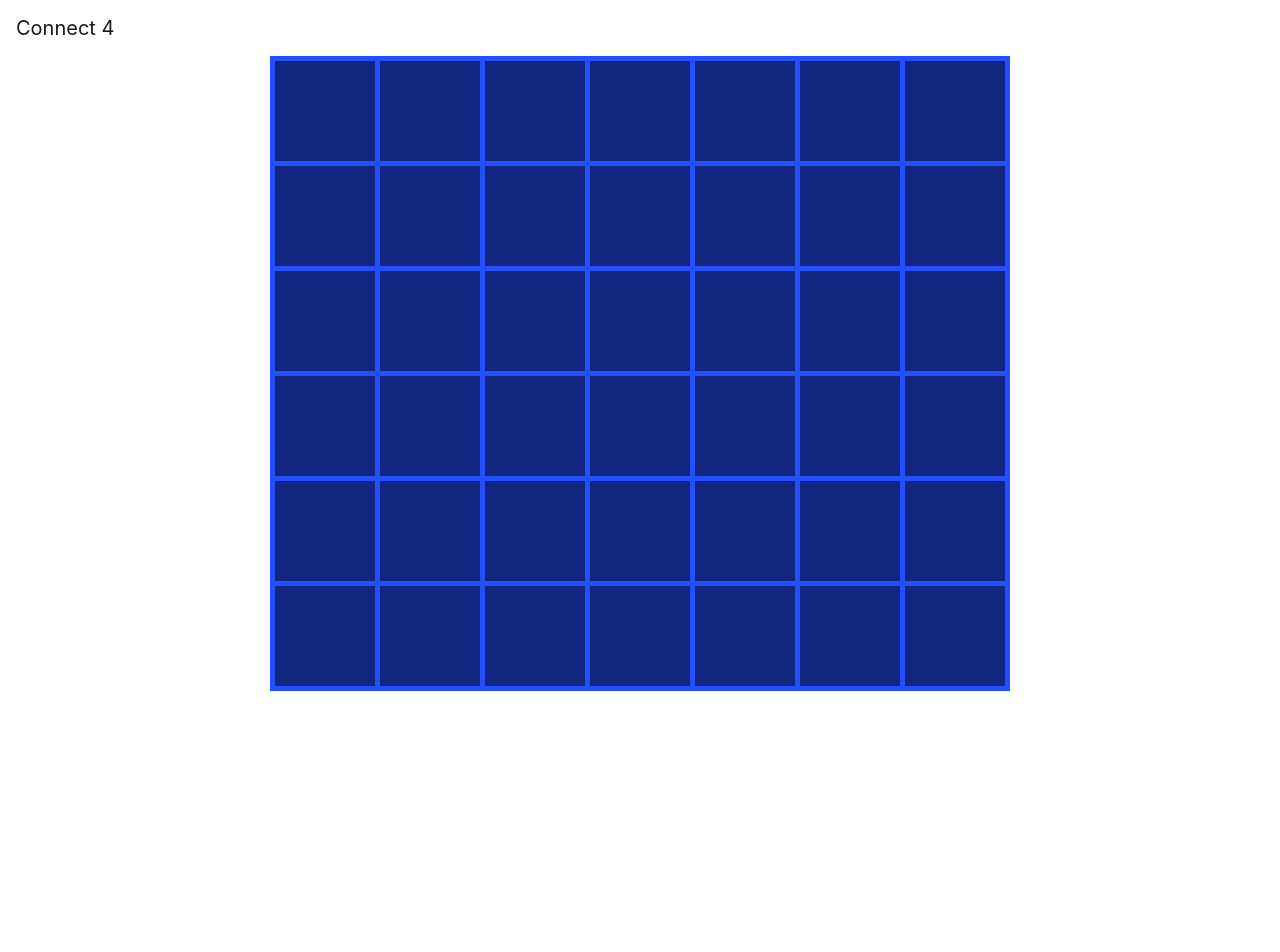
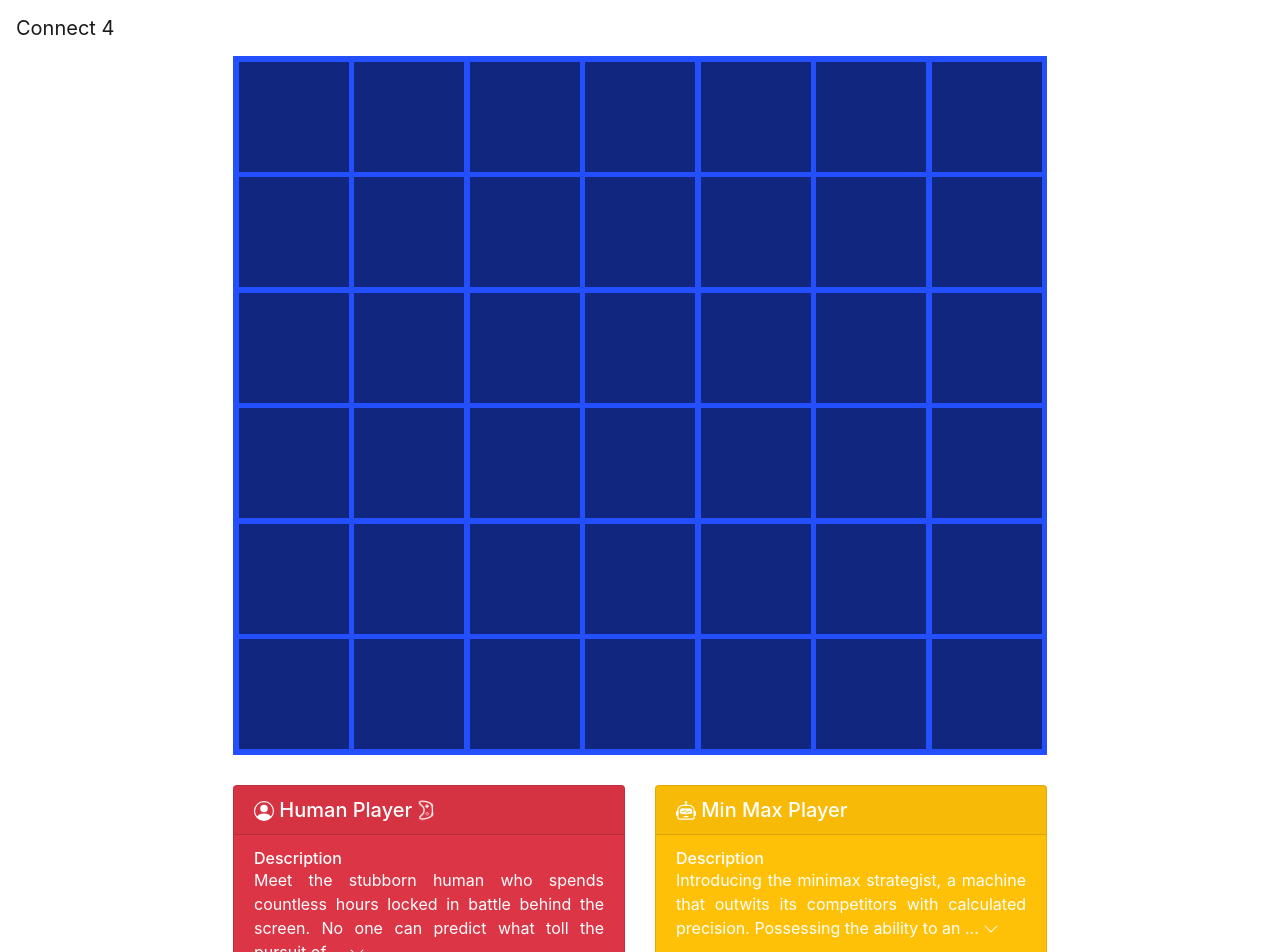
Before and after one commit to XavyShmore/C4_react, a React (Create React App) app: page / in a window 1280 px wide. Shown: the top 952 px of the page. Before the commit the page ends 800 px from the top, so only its background shows below. Built offline with nearby package versions, Linux system fonts and the light colour scheme.

Commit message:
Day work

```diff
--- a/package.json
+++ b/package.json
@@ -10,6 +10,7 @@
     "bootstrap": "^5.2.3",
     "react": "^18.2.0",
     "react-bootstrap": "^2.7.0",
+    "react-bootstrap-icons": "^1.10.2",
     "react-dom": "^18.2.0",
     "react-scripts": "5.0.1",
     "web-vitals": "^2.1.4"
--- a/src/C4Engine.js
+++ b/src/C4Engine.js
@@ -11,16 +11,19 @@ export class Game {
 
         fullColumns() {
             let fullColumnsLst = [];
-            this.board[0].forEach((column, i) => {
-                for (const caseValue of column) {
-                    if (!caseValue) return;
+
+            for (let i = 0; i < 7; i++) {
+                if (this.board[0][i][0]) {
+                    fullColumnsLst.push(i);
                 }
-                fullColumnsLst.push(i);
-            });
+            }
 
             return fullColumnsLst;
         }
     }
+
+    moveHistory = []
+
     constructor(gameState = 0, safe = false) { // is safe if gamestate as been produced by the gameEngine
         if (gameState === 0) { //if no board is passed create a new game
             for (let i = 0; i < this.gameState.gameDimention[0]; i++) {
@@ -58,8 +61,16 @@ export class Game {
 
     //returns the lower available spot in the column
     dropPosition(column) {
-        var returnValue = 5;
-        //console.log(column, this.gameState.board[0]);
+
+        for (let i = 5; i>=0; i--){
+            if(!this.gameState.board[0][column][i]){
+                return i;
+            }
+        }
+        return -1;
+
+        /*
+        let returnValue = 5;
         this.gameState.board[0][column].every((spot, index) => {
             if (spot) {
                 returnValue = index - 1;
@@ -67,22 +78,24 @@ export class Game {
             }
             return true;
         });
-        return returnValue;
+        return returnValue;*/
     }
+
     play(isFirstPlayer, columnIndex, safe = false) { // Add the play to the game board and returns the height played
 
-        const gs = this.gameState;
         const height = this.dropPosition(columnIndex);
 
-
         if (!safe) {
-            if (isFirstPlayer !== gs.isFirstPlayerTurn()) throw Error("Not this player turn");//Error if wrong player tries to play
+            if (isFirstPlayer !== this.gameState.isFirstPlayerTurn()) throw Error("Not this player turn");//Error if wrong player tries to play
             if (height < 0) throw Error("Column full"); //Error if the column the player tris to play in is full
         }
 
-        gs.board[0][columnIndex][height] = true;
-        gs.board[isFirstPlayer ? 1 : 2][columnIndex][height] = true;
-        gs.movePlayed++;
+        const playerIndex = isFirstPlayer ? 1 : 2;
+
+        this.gameState.board[0][columnIndex][height] = true;
+        this.gameState.board[playerIndex][columnIndex][height] = true;
+        this.gameState.movePlayed++;
+        this.moveHistory.push(columnIndex);
         this.checkWinner();
     }
     //Returns 0 if games continues, 1 if player 1 win, 2 if player 2 win and 3 if draw
@@ -95,16 +108,13 @@ export class Game {
             function checkLine(x, y, pIn) {
 
                 function detectLine(pX, pY, vector, pI = pIn) {
-                    function isOutOfBound(x, y) {
-                        return x < 0 || y < 0 || x >= 7 || y >= 6;
-                    }
 
                     let count = 0;
                     while (board[pI][pX][pY]) {
                         pX += vector[0];
                         pY += vector[1];
                         count++;
-                        if (isOutOfBound(pX, pY)) return count;
+                        if (pX < 0 || pX >= 7 || pY >= 6) return count;
                     }
                     return count;
                 }
@@ -134,7 +144,7 @@ export class Game {
         }
 
         for (let i = 1; i < 3; i++) {
-            let playerResult = checkPlayer(i);
+            const playerResult = checkPlayer(i);
             if (playerResult[0]) {
                 this.gameState.state = i;
                 this.gameState.winningStreak = playerResult[1];
@@ -147,6 +157,28 @@ export class Game {
             return 3; // draw
         }
         return 0; // The game continues
+    }
+
+    undo() {
+        const lastmove = this.moveHistory.pop();
+
+        //verify there is a valid last move
+        if (lastmove === undefined) {
+            throw Error("No moves recorded yet")
+        }
+
+        //decrement the move count
+        this.gameState.movePlayed--;
+
+        //reset the board
+        const rowIndex = this.dropPosition(lastmove) + 1;
+        for (let i = 0; i < 3; i++) {
+            this.gameState.board[i][lastmove][rowIndex] = false;
+        }
+
+        //reset endgame stats in case the game was finished
+        this.gameState.state = 0;
+        this.gameState.winningStreak = [];
     }
 
     // Create a copy of a game state
--- a/src/components/Board.js
+++ b/src/components/Board.js
@@ -35,7 +35,7 @@ class Column extends React.Component {
             "dropSpot" +
             (this.props.columnGameState[1][y] ? " p1token" : "") +
             (this.props.columnGameState[2][y] ? " p2token" : "") +
-            (this.state.highlight && y == this.props.dropSpot ? " highlight" : "") +
+            (this.state.highlight && y === this.props.dropSpot ? " highlight" : "") +
             (this.state.pop[y] ? " connect4" : "")
         )
         return (<div className={styleClass} key={y} ></div>)
--- a/src/components/Game.js
+++ b/src/components/Game.js
@@ -1,13 +1,14 @@
 import React from "react";
 import { Game as C4Engine } from "../C4Engine";
-import {humanPlayer, randomPlayer, minMaxPlayer} from "../playerCode";
+import { humanPlayer, randomPlayer, minMaxPlayer } from "../playerCode";
 
 import "./game.css"
 
 import Board from "./Board";
+import PlayerCards from "./PlayerCards";
 
-class Game extends React.Component{
-    constructor(props){
+class Game extends React.Component {
+    constructor(props) {
         super(props);
 
         let engine = new C4Engine();
@@ -18,10 +19,10 @@ class Game extends React.Component{
         }
     }
 
-    play(column){
+    play(column) {
 
         // if the game is done dont allow players to play
-        if(this.state.gameState.state !== 0){
+        if (this.state.gameState.state !== 0) {
             return;
         }
 
@@ -35,21 +36,21 @@ class Game extends React.Component{
         });
     }
 
-    handleColumnClick(column){
+    handleColumnClick(column) {
 
         // if the game is done dont allow players to play
-        if(this.state.gameState.state !== 0){
+        if (this.state.gameState.state !== 0) {
             return;
         }
 
-        let playerIndex = this.state.gameState.isFirstPlayerTurn()?0:1;
+        let playerIndex = this.state.gameState.isFirstPlayerTurn() ? 0 : 1;
 
         let columnToPlay;
 
-        if (this.state.players[playerIndex].callON === "click"){
-            if(this.state.players[playerIndex].needUserInput){
+        if (this.state.players[playerIndex].callON === "click") {
+            if (this.state.players[playerIndex].needUserInput) {
                 columnToPlay = this.state.players[playerIndex].onUserInput(column, this.state.gameState);
-            }else{
+            } else {
                 columnToPlay = this.state.players[playerIndex].play(this.state.gameState);
             }
         }
@@ -57,15 +58,15 @@ class Game extends React.Component{
         this.play(columnToPlay);
     }
 
-    render(){
-        return(
+    render() {
+        return (
             <div id="game">
                 <div className="game-container">
                     <div className="board-container">
                         <Board gameState={this.state.gameState} handleColumnClick={(i) => this.handleColumnClick(i)} />
                     </div>
+                    <PlayerCards players={this.state.players} gameState={this.state.gameState}></PlayerCards>
                 </div>
-
             </div>
         )
     }
--- /dev/null
+++ b/src/components/PlayerCards.js
@@ -0,0 +1,103 @@
+import React from "react";
+import { Row, Card, Col } from "react-bootstrap";
+
+import { ChevronUp, ChevronDown, Robot, PersonCircle, FlagFill, Controller, Cpu } from "react-bootstrap-icons";
+
+class Description extends React.Component {
+    constructor(props) {
+        super(props);
+        this.state = {
+            collapsed: true
+        }
+    }
+
+    toggleCollapsed() {
+        this.setState({
+            collapsed: !this.state.collapsed
+        });
+    }
+
+    collapsed() {
+        return (
+            <div className="DescriptionText">
+                <Card.Text className="DescriptionText">{this.props.text.slice(0, 130)} ...  </Card.Text>
+                <ChevronDown className="chevron" onClick={() => this.toggleCollapsed()}></ChevronDown>
+            </div>
+
+        )
+    }
+    expand() {
+        return (
+            <div className="DescriptionText"><Card.Text>{this.props.text}   </Card.Text>
+                <ChevronUp className="chevron" onClick={() => this.toggleCollapsed()}></ChevronUp></div>
+
+        )
+
+    }
+
+    render() {
+        return (
+            this.state.collapsed ? this.collapsed() : this.expand()
+        )
+    }
+}
+
+function userIcon(isHuman) {
+    return isHuman ? <PersonCircle /> : <Robot />;
+}
+function winIcon(isWinning) {
+    <div className={"stateIco " + isWinning ? "winIco" : "loseIco"}>
+        <FlagFill></FlagFill>
+    </div>
+}
+function drawIcon() {
+    return (
+        <div className="stateIco">
+            <FlagFill></FlagFill>
+        </div>
+    )
+}
+function isPlayingIcon(isHuman) {
+    return (
+        <span className="stateIco rotateIco">
+            {isHuman?<Controller></Controller>:<Cpu/>}
+        </span>
+    )
+}
+
+function stateIcon(state, isPlayer1, isPlaying, isHuman) {
+    if (state === 1) {
+        return winIcon(isPlayer1);
+    } else if (state === 2) {
+        return !winIcon(isPlayer1);
+    } else if (state === 3) {
+        return drawIcon();
+    } else if (isPlaying) {
+        return isPlayingIcon(isHuman);
+    }
+}
+
+function PlayerCard(props) {
+    return (
+        <Col xs={6}>
+            <Card text="white" bg={props.index === 0 ? "danger" : "warning"}>
+                <Card.Header as="h5">{userIcon(props.playerObject.isHuman)}  {props.playerObject.name} {stateIcon(props.gameState.state, props.index===0?true:false, props.gameState.isFirstPlayerTurn() === (props.index===0?true:false), props.playerObject.isHuman)}</Card.Header>
+                <Card.Body>
+                    <Card.Subtitle>Description</Card.Subtitle>
+                    <Description text={props.playerObject.description}></Description>
+                </Card.Body>
+            </Card>
+        </Col>
+    )
+}
+
+function PlayerCards(props) {
+    return (
+        <Row className="player-card">
+            <PlayerCard index={0} playerObject={props.players[0]} gameState={props.gameState}/>
+            <PlayerCard index={1} playerObject={props.players[1]} gameState={props.gameState}/>
+        </Row>
+    )
+}
+
+export default PlayerCards;
--- a/src/components/game.css
+++ b/src/components/game.css
@@ -1,5 +1,5 @@
 :root{
-    --cellSize: 100px;
+    --cellSize: 110px;
 }
 
 #game{
@@ -8,6 +8,7 @@
 
 .game-container{
     display: inline-block;
+    width:calc(var(--cellSize)*7 + var(--cellSize)*0.4)
 }
 
 .board-container {
@@ -20,6 +21,15 @@
     display: inline-grid;
     grid-template-columns: auto auto auto auto auto auto auto;
     gap: calc(var(--cellSize)/20);
+}
+
+.player-card{
+    text-align: left;
+    margin-top: 30px;
+}
+
+.card-text{
+    display: inline;
 }
 
 .stackColumn {
@@ -59,6 +69,32 @@
     }
 }
 
+/*Cards styles*/
+.DescriptionText{
+    text-align: justify;
+}
+.stateIco{
+    text-align:right;
+}
+.rotateIco{
+    display: inline-block;
+    animation: rotateIco 1.3s infinite cubic-bezier(0.56, 0, 0.12, 1);
+}
+@keyframes rotateIco{
+    from{
+        transform: rotate(0deg);
+    }
+    to{
+        transform: rotate(359deg);
+    }
+}
+.winIco{
+
+}
+.loseIco{
+
+}
+
 
 /*Settings pannel*/
 #overlay {
--- a/src/playerCode.js
+++ b/src/playerCode.js
@@ -6,6 +6,8 @@ class basicPlayer {
         this.name = "Basic Player"
         this.needUserInput = false; // if true play() need the column
         this.callON = "click"; //click or play
+        this.isHuman = false;
+        this.description = "Basic player with no feature implemented."
     }
 
     //for automated play
@@ -24,8 +26,9 @@ class basicPlayer {
 export class randomPlayer extends basicPlayer {
     constructor(wait = true) {
         super();
-        this.name = "Random Player"
+        this.name = "Random Player";
         this.callON = !wait ? "play" : "click";
+        this.description = "They say that this player's moves are completely random, yet somehow, they always seem to come out on top? With an unconventional strategy, luck, this legendary player always keeps their opponents guessing. Will you be able to beat him?";
     }
 
     play(gameState) {
@@ -44,7 +47,6 @@ export class randomPlayer extends basicPlayer {
                 validNumberFound = true;
             }
         }
-
         return numberFound;
     }
 
@@ -55,6 +57,8 @@ export class humanPlayer extends basicPlayer {
         super();
         this.name = name;
         this.needUserInput = true;
+        this.isHuman = true;
+        this.description = "Meet the stubborn human who spends countless hours locked in battle behind the screen. No one can predict what toll the pursuit of defeating a machine will take on them. Will it be neck pain, dry eyes, or perhaps headaches? The cost of their dedication is yet to be seen, but one thing is certain - they are determined to emerge victorious.";
     }
 
     onUserInput(column, gameState) {
@@ -72,6 +76,8 @@ export class minMaxPlayer extends basicPlayer {
         this.name = "Min Max Player";
         this.callON = !wait ? "play" : "click";
 
+        this.description = "Introducing the minimax strategist, a machine that outwits its competitors with calculated precision. Possessing the ability to analyze thousands of outcomes in mere seconds, it consistently stays several moves ahead. Despite its advanced technology, there are moments when even this machine must take a pause to weigh every possible option before making its next play. With a calculated mind, comes a tendency towards perfectionism. In the rare instance where it may face defeat, this machine may become temperamental and choose to trow the game rather than trying for as long as possible."
+
         this.lookup = new Map();
     }
 
@@ -80,7 +86,7 @@ export class minMaxPlayer extends basicPlayer {
         var minMaxCall = 0;
 
         //player 1 maximise, player 2 minimize
-        function minMax(gameState, isMaximising, maxDepth = 4, depth = 0, randomize = false) {
+        function minMax(gameEngine, isMaximising, maxDepth = 4, depth = 0, randomize = false) {
             minMaxCall++;
 
             let result = [];
@@ -105,17 +111,16 @@ export class minMaxPlayer extends basicPlayer {
                 const possibleIndexTocheck = [0, 1, 2, 3, 4, 5, 6];
                 const columnfull = gameState.fullColumns();
 
-                return possibleIndexTocheck.filter(value=>{
+                return possibleIndexTocheck.filter(value => {
                     return !columnfull.includes(value);
                 });
             }
 
-            for (const i of moveToCheck(gameState)) {
-                const engine = new Game(gameState, true);
+            for (const i of moveToCheck(gameEngine.gameState)) {
 
-                engine.play(isMaximising, i, true);
+                gameEngine.play(isMaximising, i, true);
 
-                const evalu = evaluation(engine.gameState.state);
+                const evalu = evaluation(gameEngine.gameState.state);
 
                 //if game is not finished call minmax recusively to get score up to maxDepth
                 if (!evalu[0]) {
@@ -127,13 +132,13 @@ export class minMaxPlayer extends basicPlayer {
                     else {
 
                         //check if minMax has already been called on this state
-                        const lookupStr = engine.gameState.board.toString()
+                        const lookupStr = gameEngine.gameState.board.toString()
 
                         const lookupResult = lookup.get(lookupStr);
 
                         if (lookupResult === undefined || (!lookupResult[2] && depth !== lookupResult[3])) {
 
-                            let minMaxResult = minMax(engine.gameState, !isMaximising, maxDepth, depth + 1);
+                            let minMaxResult = minMax(gameEngine, !isMaximising, maxDepth, depth + 1);
 
                             minMaxResult[1] = i;
 
@@ -153,6 +158,7 @@ export class minMaxPlayer extends basicPlayer {
                 else {
                     //if active player is winning return (basic pruning)
                     if (evalu[1] === (isMaximising ? 1 : -1)) {
+                        gameEngine.undo();
                         return [evalu[1] / (depth + 1), i, true, depth]; // ez win wont find better move
                     }
 
@@ -161,6 +167,7 @@ export class minMaxPlayer extends basicPlayer {
                         result.push([evalu[1] / (depth + 1), i, true, depth]);
                     }
                 }
+                gameEngine.undo();
             }
 
             let max = [result[0]];
@@ -195,7 +202,9 @@ export class minMaxPlayer extends basicPlayer {
             return arrayToReturn[indexToReturn];
         }
 
-        const toReturn = minMax(gameState, gameState.isFirstPlayerTurn(), 6, 0, false)[1];
+        const engine = new Game(gameState, false);
+
+        const toReturn = minMax(engine, gameState.isFirstPlayerTurn(), 6, 0, true)[1];
 
         console.log(`Min Max call ${minMaxCall}`);
         return toReturn;
```
Also changed, not shown: 1 other file (tests, documents, lock files or other folders).
